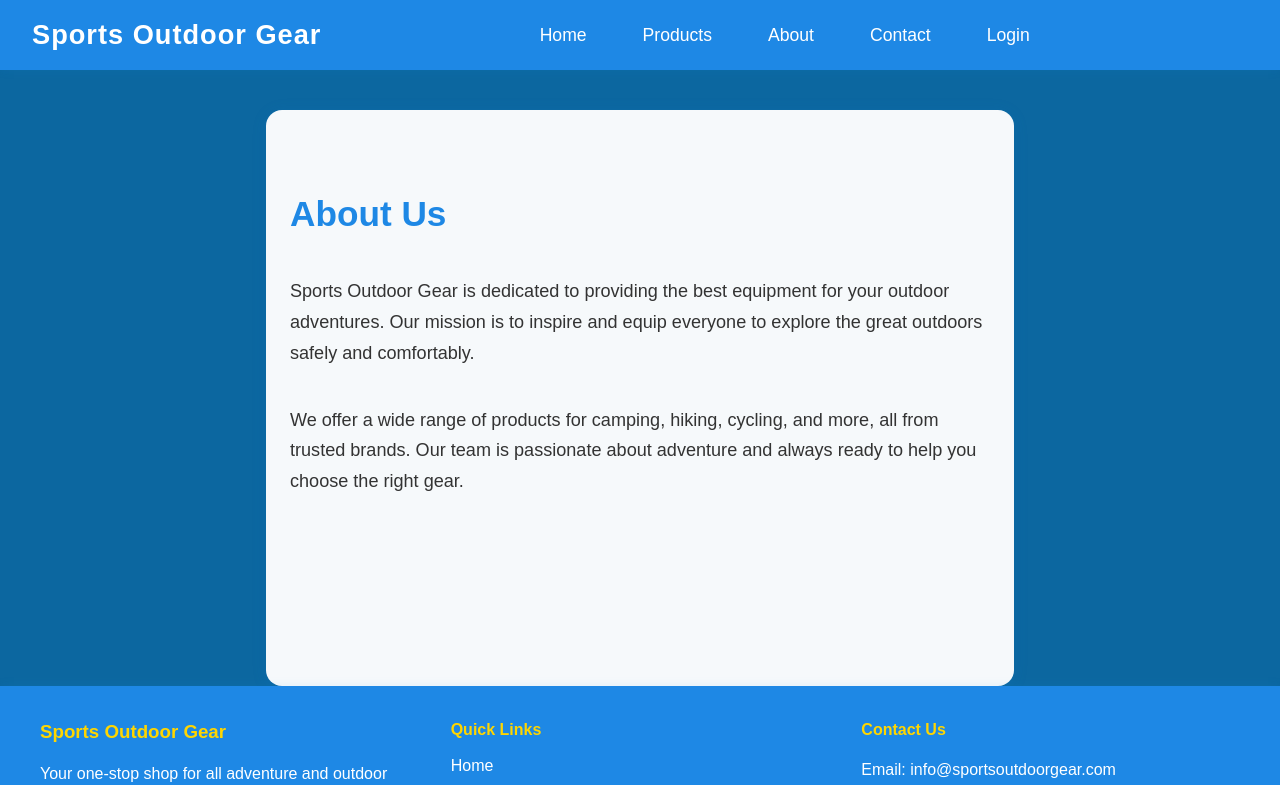
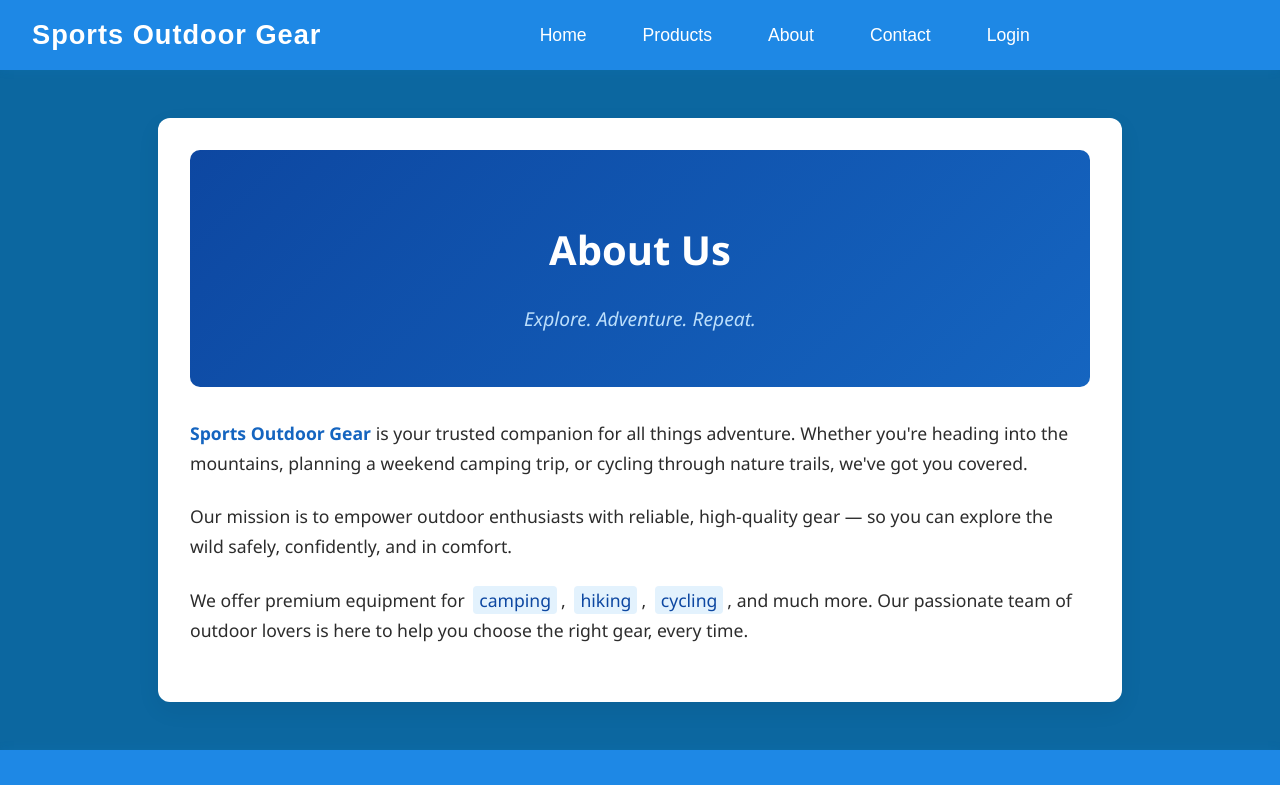
Before and after one commit to saajanpandey/sports-outdoor-gear-frontend, a React (Vite) app: page /about in a window 1280 px wide. Shown: the top 785 px of the page. Built offline with nearby package versions, Linux system fonts and the light colour scheme.

Commit message:
Cart and Checkpage added

```diff
--- a/src/About/About.css
+++ b/src/About/About.css
@@ -1,26 +1,49 @@
 .about-container {
-  background: #f6f9fb;
-  min-height: 60vh;
-  padding: 48px 24px;
-  max-width: 700px;
-  margin: 40px auto 0 auto;
-  border-radius: 16px;
-  box-shadow: 0 2px 16px rgba(30,136,229,0.10);
-  display: flex;
-  flex-direction: column;
-  align-items: flex-start;
+  max-width: 900px;
+  margin: 3rem auto;
+  padding: 2rem;
+  background: #ffffff;
+  border-radius: 12px;
+  box-shadow: 0 8px 24px rgba(0, 0, 0, 0.06);
+  font-family: 'Segoe UI', sans-serif;
+  line-height: 1.7;
+  color: #2c2c2c;
 }
 
-.about-container h2 {
-  color: #1e88e5;
-  margin-bottom: 18px;
-  font-size: 2.2rem;
-  font-weight: bold;
+.about-hero {
+  background: linear-gradient(135deg, #0d47a1, #1565c0); /* Deep Blue gradient */
+  padding: 2rem;
+  border-radius: 10px;
+  text-align: center;
+  color: white;
+  margin-bottom: 2rem;
 }
 
-.about-container p {
-  color: #333;
-  font-size: 1.13rem;
-  margin-bottom: 18px;
-  line-height: 1.7;
+.about-hero h2 {
+  font-size: 2.5rem;
+  margin-bottom: 0.5rem;
 }
+
+.about-hero p {
+  font-size: 1.2rem;
+  font-style: italic;
+  color: #bbdefb;
+}
+
+.about-content p {
+  margin-bottom: 1.5rem;
+  font-size: 1.1rem;
+}
+
+.about-content strong {
+  color: #1565c0;
+}
+
+.about-content span {
+  background-color: #e3f2fd;
+  padding: 2px 6px;
+  border-radius: 4px;
+  margin: 0 4px;
+  font-weight: 500;
+  color: #0d47a1;
+}
--- a/src/About/About.jsx
+++ b/src/About/About.jsx
@@ -1,20 +1,27 @@
-import React from 'react'
-import './About.css'
+import React from 'react';
+import './About.css';
 
 function About() {
   return (
     <div className="about-container">
-      <h2>About Us</h2>
-      <p>
-        Sports Outdoor Gear is dedicated to providing the best equipment for your outdoor adventures.
-        Our mission is to inspire and equip everyone to explore the great outdoors safely and comfortably.
-      </p>
-      <p>
-        We offer a wide range of products for camping, hiking, cycling, and more, all from trusted brands.
-        Our team is passionate about adventure and always ready to help you choose the right gear.
-      </p>
+      <div className="about-hero">
+        <h2>About Us</h2>
+        <p>Explore. Adventure. Repeat.</p>
+      </div>
+
+      <div className="about-content">
+        <p>
+          <strong>Sports Outdoor Gear</strong> is your trusted companion for all things adventure. Whether you're heading into the mountains, planning a weekend camping trip, or cycling through nature trails, we've got you covered.
+        </p>
+        <p>
+          Our mission is to empower outdoor enthusiasts with reliable, high-quality gear — so you can explore the wild safely, confidently, and in comfort.
+        </p>
+        <p>
+          We offer premium equipment for <span>camping</span>, <span>hiking</span>, <span>cycling</span>, and much more. Our passionate team of outdoor lovers is here to help you choose the right gear, every time.
+        </p>
+      </div>
     </div>
-  )
+  );
 }
 
-export default About
+export default About;
```
